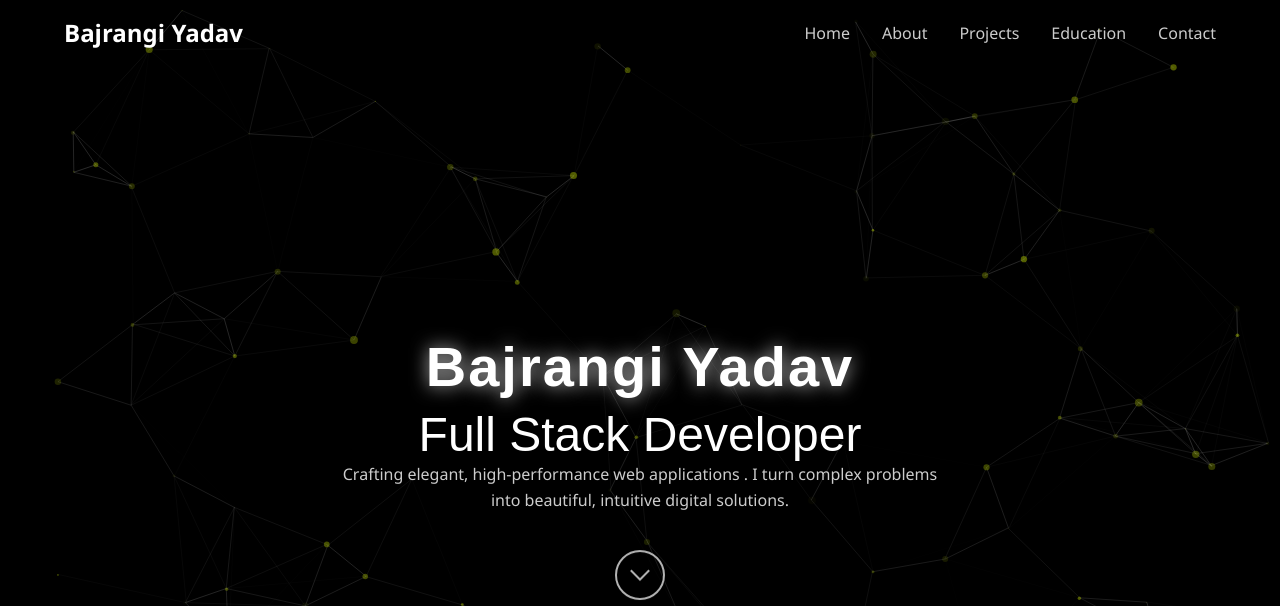
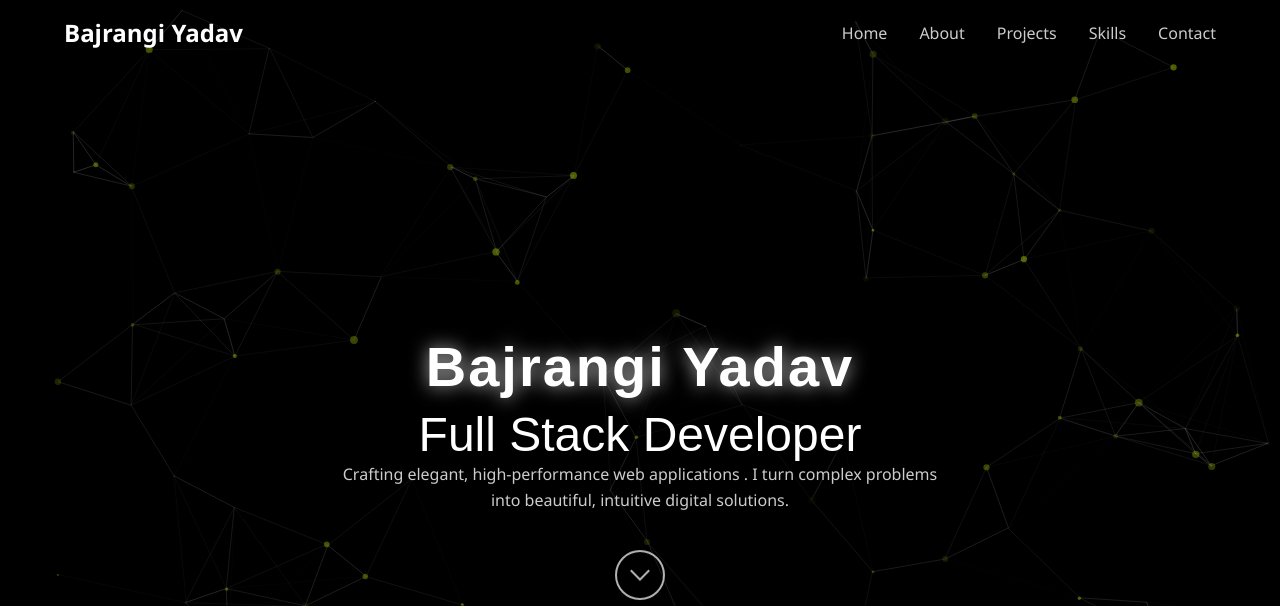
Before and after one commit to Bajju00/Portfolio, a plain HTML site: page index.html in a window 1280 px wide. Shown: the top 606 px of the page. Drawn offline with nearby package versions, Linux system fonts and the light colour scheme; a web font is replaced by a local one.

Commit message:
Initial commit with HTML file

```diff
--- a/index.html
+++ b/index.html
@@ -36,7 +36,7 @@
             <li><a href="#home">Home</a></li>
             <li><a href="#about">About</a></li>
             <li><a href="#projects">Projects</a></li>
-            <li><a href="#education">Education</a></li>
+            <li><a href="#skills">Skills</a></li>
             <li><a href="#contact">Contact</a></li>
         </ul>
         <div class="hamburger">
```
